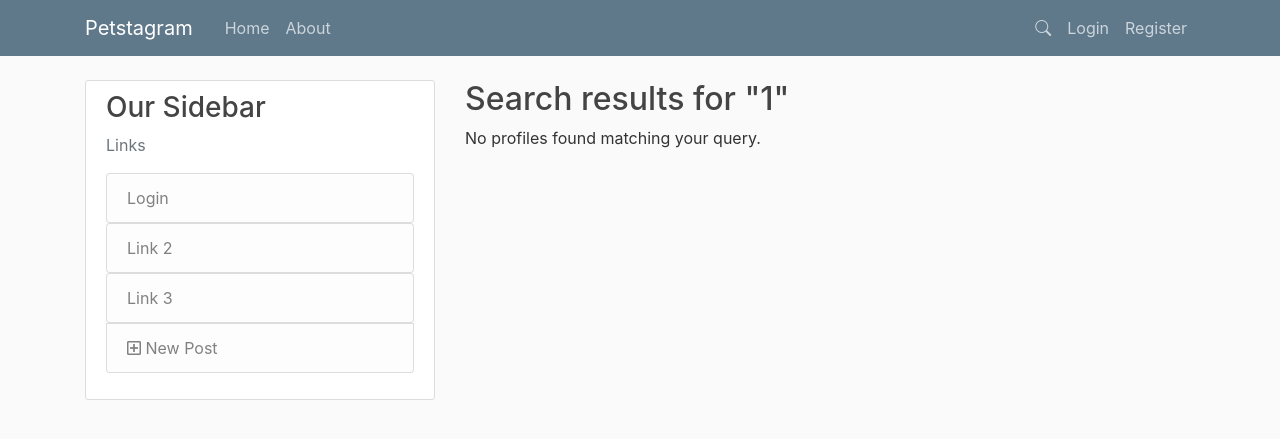
After one commit to Raphade/petstagram, a Django app: page /search/1/ in a window 1280 px wide. The commit adds this page. Shown: the top 439 px of the page. Run offline with Django 4.2, Linux system fonts and the light colour scheme; some libraries are stand-ins or nearby versions.

Commit message:
Profile view and search implemented

```diff
--- a/petstagram/posts/templates/posts/base.html
+++ b/petstagram/posts/templates/posts/base.html
@@ -13,6 +13,7 @@
     <link rel="stylesheet" href="https://use.fontawesome.com/releases/v5.2.0/css/all.css"
           integrity="sha384-hWVjflwFxL6sNzntih27bfxkr27PmbbK/iSvJ+a4+0owXq79v+lsFkW54bOGbiDQ" crossorigin="anonymous">
     <link rel="stylesheet" type="text/css" href="{% static 'posts/main.css' %}">
+    <link href="https://cdn.jsdelivr.net/npm/bootstrap-icons@1.7.2/font/bootstrap-icons.css" rel="stylesheet">
 
     <!-- Optional JavaScript -->
     <!-- jQuery first, then Popper.js, then Bootstrap JS -->
@@ -43,6 +44,10 @@
                 </div>
                 <!-- Navbar Right Side -->
                 <div class="navbar-nav">
+                    <form id="search-form" class="form-inline my-2 my-lg-0" method="get">
+                        <input id="search-input" class="form-control mr-sm-2" type="search" placeholder="Search" aria-label="Search" style="display: none;">
+                        <a id="search-icon" class="nav-item nav-link" href="#"><i class="bi bi-search"></i></a>
+                    </form>
                     {% if user.is_authenticated %}
                         <a class="nav-item nav-link" href="{% url 'profile' %}">Profile</a>
                         <a class="nav-item nav-link" href="{% url 'logout' %}">Logout</a>
@@ -54,6 +59,7 @@
             </div>
         </div>
     </nav>
+
 </header>
 <main role="main" class="container">
     <div class="row">
@@ -142,6 +148,34 @@
             window.location.href = "/register/";
         }
 
+        $(document).ready(function(){
+            $(document).ready(function () {
+                $("#search-icon").click(function () {
+                    let query = $("#search-input").val();
+                    if(query) {
+                        let searchUrl = `/search/${query}/`;
+                        $("#search-form").attr('action', searchUrl);
+                        $("#search-form").submit();
+                    }
+                    else {
+                        $("#search-input").toggle();
+                    }
+                });
+            });
+
+
+            $("#search-form").on('submit', function(e) {
+                e.preventDefault();
+                let query = $("#search-input").val();
+                if (query === '') {
+                    // Sie könnten hier auf die Startseite oder eine andere Seite umleiten.
+                    window.location.href = "{% url 'posts-home' %}";
+                } else {
+                    window.location.href = "/search/" + query + "/";
+                }
+            });
+        });
+
     </script>
 
 </main>
--- /dev/null
+++ b/petstagram/posts/templates/posts/search.html
@@ -0,0 +1,19 @@
+{% extends "posts/base.html" %}
+
+{% block content %}
+
+    <h2>Search results for "{{ query }}"</h2>
+
+    {% if profiles %}
+        <ul>
+            {% for profile in profiles %}
+                <li>
+                    <a href="{% url 'load-profile' profile.user.id %}">{{ profile.user.username }}</a>
+                </li>
+            {% endfor %}
+        </ul>
+    {% else %}
+        <p>No profiles found matching your query.</p>
+    {% endif %}
+
+{% endblock %}
--- a/petstagram/posts/urls.py
+++ b/petstagram/posts/urls.py
@@ -7,4 +7,6 @@ urlpatterns = [
     path('posts/<int:post_id>/like/', views.like_post, name='like-post'),
     path('posts/<int:post_id>/', views.get_post, name='get-post'),
     path('posts/', views.create_post, name='create-post'),
+    path('search/<str:query>/', views.search, name='search-profiles'),
+    path('profile/<int:user_id>/', views.profile, name='load-profile'),
 ]
--- a/petstagram/posts/views.py
+++ b/petstagram/posts/views.py
@@ -105,3 +105,25 @@ def create_post(request):
 
 def about(request):
     return render(request, 'posts/about.html', {'title': 'About'})
+
+
+def search(request, query):
+    if request.method == 'GET':
+        profiles = Profile.objects.filter(user__username__icontains=query)
+        #posts = Post.objects.filter(caption__icontains=query)
+        return render(request, 'posts/search.html', {'profiles': profiles, 'query': query})
+
+def profile(request, user_id):
+    user = get_object_or_404(Profile, pk=user_id)
+    print(user)
+    user_posts_list = Post.objects.filter(poster=user).order_by('-date')
+    paginator = Paginator(user_posts_list, 10) # Show 10 posts per page
+
+    page_number = request.GET.get('page')
+    page_obj = paginator.get_page(page_number)
+
+    context = {
+        'user': user,
+        'user_posts': page_obj,
+    }
+    return render(request, 'posts/profile.html', {'user': user, 'user_posts': page_obj})
```
Also changed, not shown: petstagram/posts/templates/blocks/block-posts.html (added, +48 -0 lines), petstagram/posts/templates/posts/home.html (+1 -46 lines), petstagram/posts/templates/posts/profile.html (added, +14 -0 lines).
